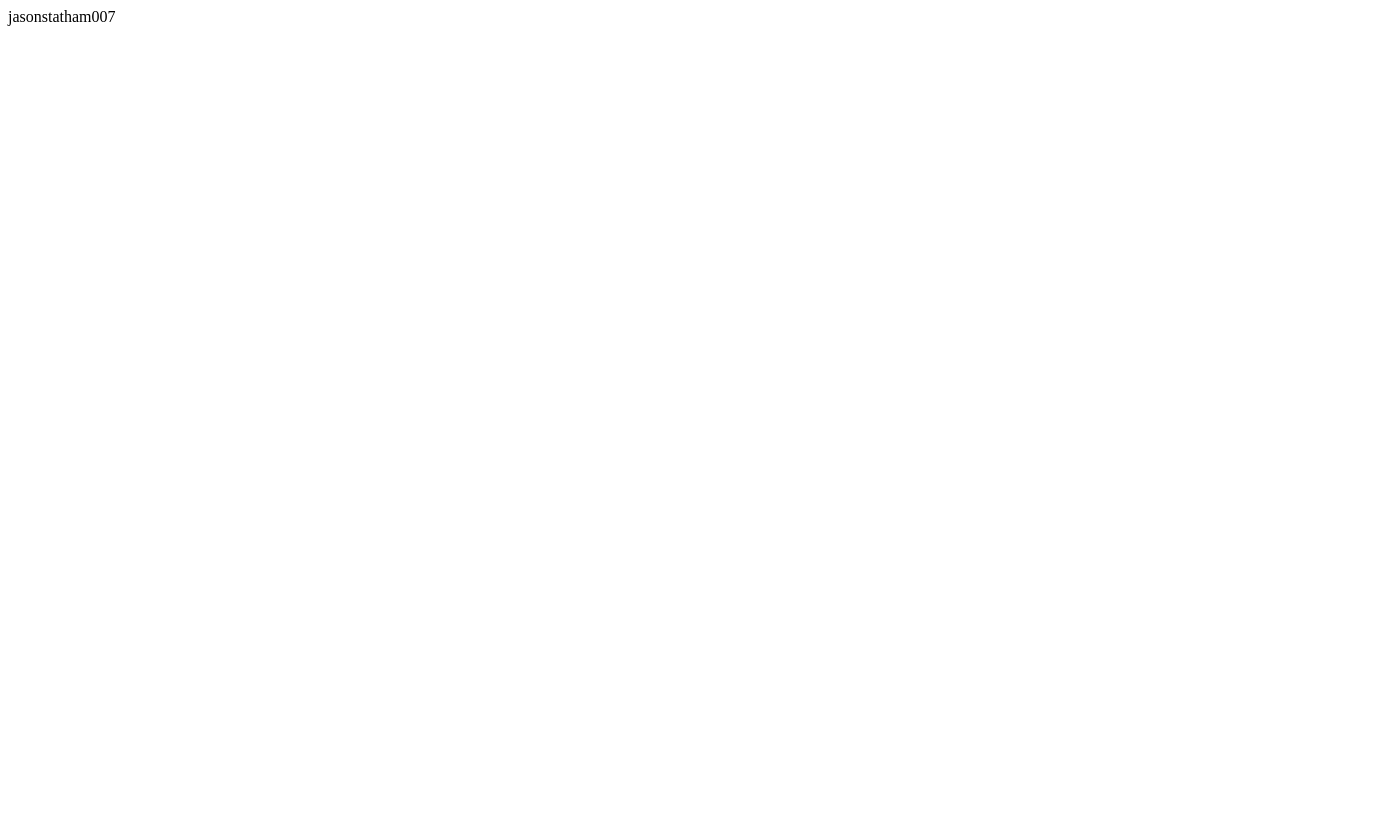
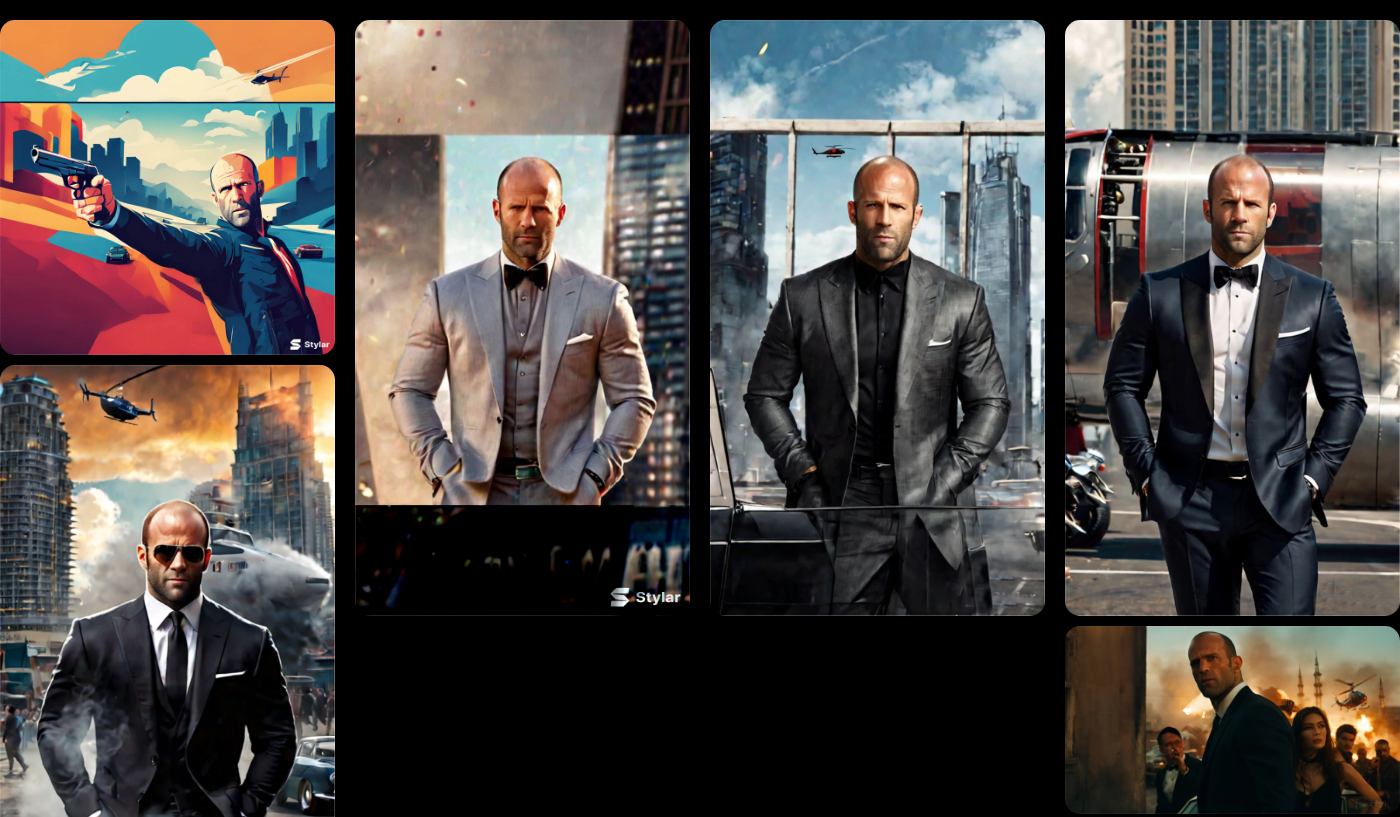
Before and after one commit to 007stathamjason/sitehtml, a plain HTML site: page index.html in a window 1280 px wide. Shown: the top 817 px of the page, 1400 px wide, since content can reach past the window. Drawn offline with Linux system fonts and the light colour scheme.

Commit message:
Add files via upload

```diff
--- a/index.html
+++ b/index.html
@@ -1 +1,18 @@
-jasonstatham007
+<html>
+<head>
+<title>Jason Statham 007</title>
+<meta name="viewport" content="width=device-width, initial-scale=1.0">
+<link rel="stylesheet" type="text/css" href="style.css">
+</head>
+<body>
+    <div class="container">
+        <div class="box"><img src="images/jason-statham-007_001.jpg"></div>
+        <div class="box"><img src="images/jason-statham-007_002.jpg"></div>
+        <div class="box"><img src="images/jason-statham-007_003.jpg"></div>
+        <div class="box"><img src="images/jason-statham-007_004.jpg"></div>
+        <div class="box"><img src="images/jason-statham-007_005.jpg"></div>
+        <div class="box"><img src="images/jason-statham-007_006.jpg"></div>
+        <div class="box"><img src="images/jason-statham-007_007.jpg"></div>
+    </div>
+</body>
+</html>
--- /dev/null
+++ b/style.css
@@ -0,0 +1,52 @@
+*
+{
+    margin: 0;
+    padding: 0;
+    box-sizing: border-box;
+}
+.container
+{
+    width: 1400px;
+    margin: 20px auto;
+    columns: 4;
+    column-gap: 20px;
+}
+.container .box
+{
+    width: 100%;
+    margin-bottom: 10px;
+    break-inside: avoid;
+}
+.container .box img
+{
+    max-width: 100%;
+    border-radius: 15px;
+}
+@media (max-width: 1200px)
+{
+    .container
+    {
+        width: calc(100% - 40px);
+        columns: 3;
+    }
+}
+@media (max-width: 768px)
+{
+    .container
+    {
+        width: calc(100% - 40px);
+        columns: 2;
+    }
+}
+@media (max-width: 480px)
+{
+    .container
+    {
+        width: calc(100% - 40px);
+        columns: 1;
+    }
+}
+body {
+    background-color: black;
+    color: white; /* Adjust text color for readability */
+  }
```
Also changed, not shown: images/jason-statham-007_001.jpg (added), images/jason-statham-007_002.jpg (added), images/jason-statham-007_003.jpg (added), images/jason-statham-007_004.jpg (added), images/jason-statham-007_005.jpg (added), images/jason-statham-007_006.jpg (added), images/jason-statham-007_007.jpg (added).
